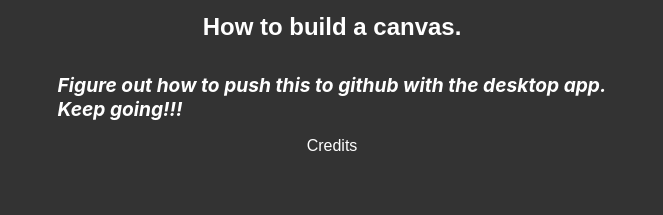
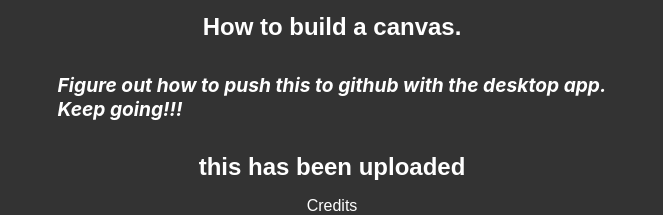
Before and after one commit to J-HaleOf76/Learning-git, a plain HTML site: page index.html in a window 1280 px wide. Shown: the part 1175-1390 px from the top of the page, without its empty margins (308-971 px from the left). Before the commit the page ends 1330 px from the top, so only its background shows below. Drawn offline with Linux system fonts and the light colour scheme.

```diff
--- a/index.html
+++ b/index.html
@@ -32,6 +32,8 @@
 
     <h1 class="one">How to build a canvas.</h1>
 <h2>Figure out how to push this to github with the desktop app. <br>  Keep going!!!</h2>
+<h1 class="done">this has been uploaded</h1>
+
 
 
 
```
